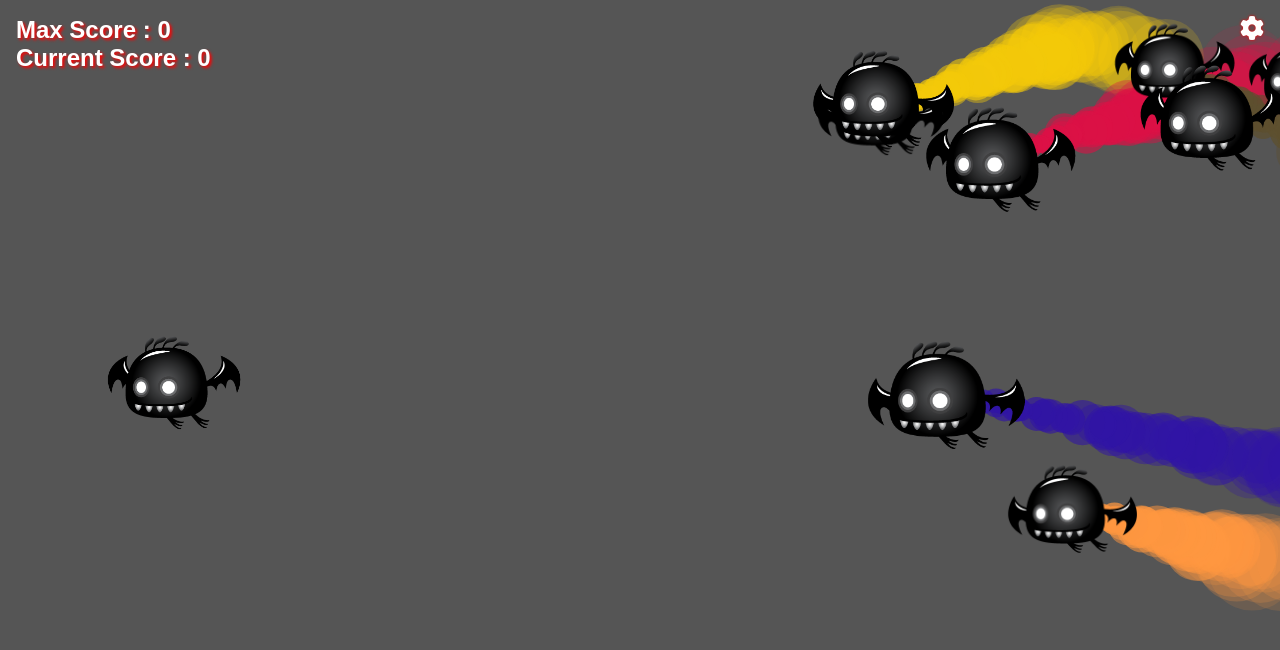
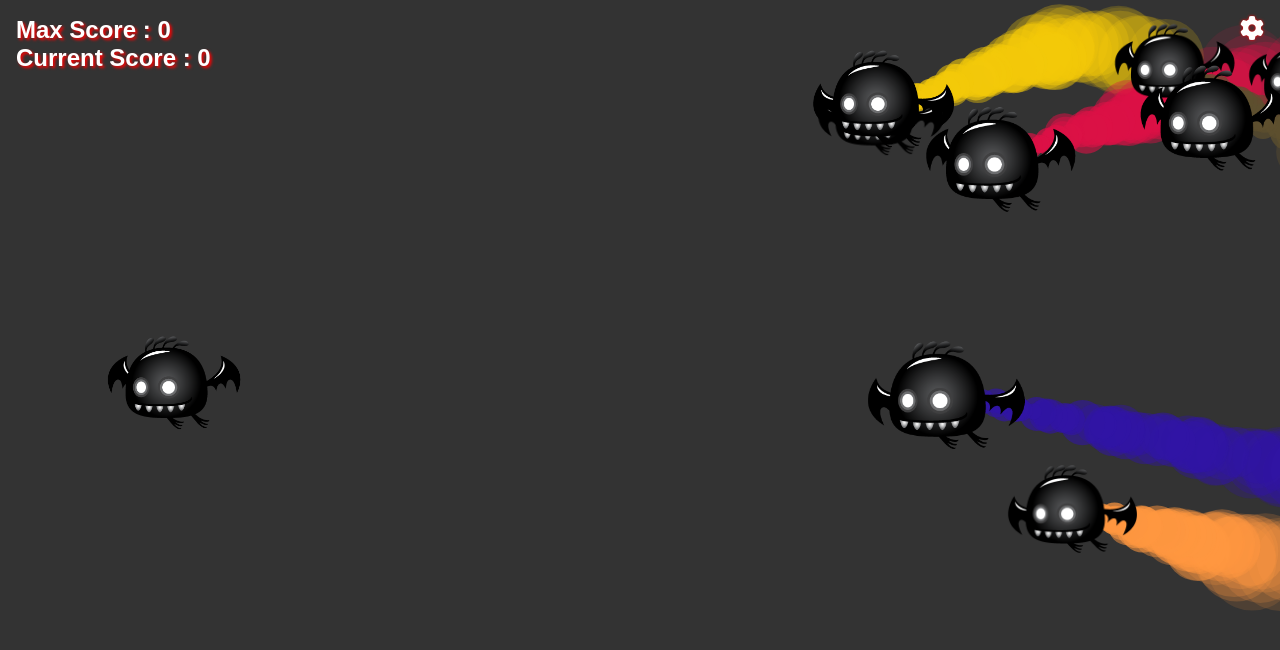
Before and after one commit to JadhavRohan5256/shooting-game, a plain HTML site: page index.html in a window 1280 px wide. Drawn offline with Linux system fonts and the light colour scheme.

Commit message:
Update style.css

```diff
--- a/css/style.css
+++ b/css/style.css
@@ -25,7 +25,7 @@ body {
     left: 0;
     width: 100%;
     height: 100%;
-    background-color: #121212b6;
+    background-color: #121212db;
 }
 #collisionCanvas {
     position: absolute;
```
